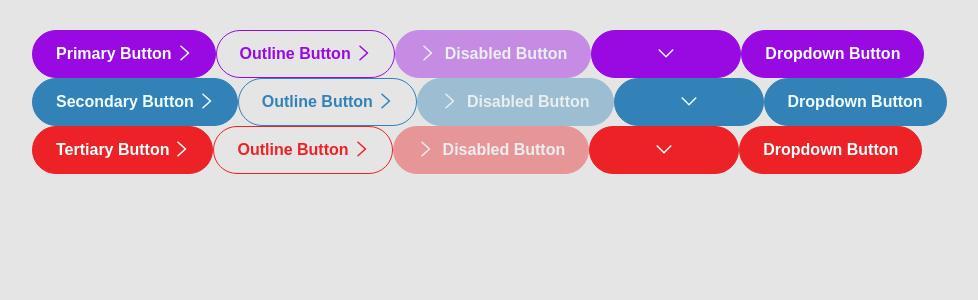
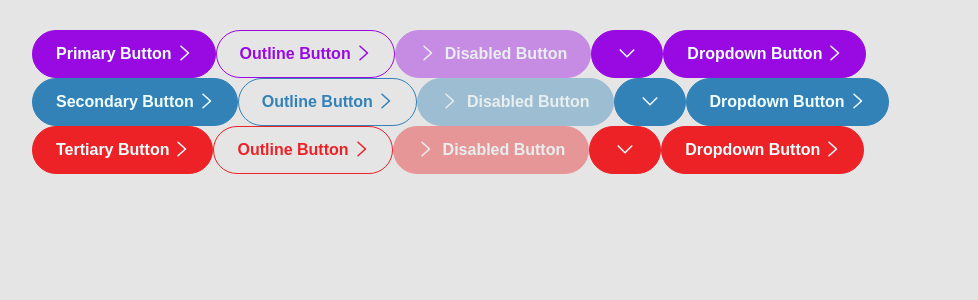
Before and after one commit to Fiooor/button-reactbs, a React (Create React App) app: page / in a window 1280 px wide. Shown: the top 300 px of the page, without its empty margins (24-1002 px from the left). Built offline with nearby package versions, Linux system fonts and the light colour scheme.

Commit message:
Fixed dropdown icon, added ARIA

```diff
--- a/src/App.tsx
+++ b/src/App.tsx
@@ -10,27 +10,30 @@ return (
     <Container>
         <Container>
             <Button text={'Primary Button'} icon={{
-                name: "ArrowRight",
-                position: "right"
+                name: 'ArrowRight',
+                position: 'right'
             }}/>
             <Button type={'primary-outline'} text={'Outline Button'} icon={{
-                name: "ArrowRight",
-                position: "right"
+                name: 'ArrowRight',
+                position: 'right'
             }}/>
             <Button text={'Disabled Button'} disabled icon={{
-                name: "ArrowRight",
-                position: "left",
+                name: 'ArrowRight',
+                position: 'left',
             }}/>
             <Button icon={{
-                name: "ArrowDown",
-                position: "center",
+                name: 'ArrowDown',
+                position: 'center',
             }}/>
-            <Dropdown id='suggestion-element' button={{
+            <Dropdown id='dropdown-element' button={{
                 text: 'Dropdown Button',
                 icon: {
-                    name:"ArrowRight",
-                    position:"right"
-                }
+                    name:'ArrowRight',
+                    position:'right'
+                },
+                ariaLabel: 'Dropdown Button',
+                ariaExpanded: false,
+                ariaControls: 'dropdown-element'
             }} items={[
                 {
                     label: 'First option',
@@ -66,28 +69,31 @@ return (
         </Container>
         <Container>
             <Button type={'secondary'} text={'Secondary Button'} icon={{
-                name: "ArrowRight",
-                position: "right"
+                name: 'ArrowRight',
+                position: 'right'
             }}/>
             <Button type={'secondary-outline'} text={'Outline Button'} icon={{
-                name: "ArrowRight",
-                position: "right"
+                name: 'ArrowRight',
+                position: 'right'
             }}/>
             <Button type={'secondary'} text={'Disabled Button'} disabled icon={{
-                name: "ArrowRight",
-                position: "left"
+                name: 'ArrowRight',
+                position: 'left'
             }}/>
             <Button type={'secondary'} icon={{
-                name: "ArrowDown",
-                position: "center"
+                name: 'ArrowDown',
+                position: 'center'
             }}/>
-            <Dropdown id='suggestion-element' button={{
+            <Dropdown id='dropdown-element' button={{
                 text: 'Dropdown Button',
                 type: 'secondary',
                 icon: {
-                    name:"ArrowRight",
-                    position:"right"
-                }
+                    name:'ArrowRight',
+                    position:'right'
+                },
+                ariaLabel: 'Dropdown Button',
+                ariaExpanded: false,
+                ariaControls: 'dropdown-element'
             }} items={[
                 {
                     label: 'First option',
@@ -122,29 +128,32 @@ return (
             ]} />
         </Container>
         <Container>
-            <Button text={'Tertiary Button'} type={"tertiary"} icon={{
-                name: "ArrowRight",
-                position: "right"
+            <Button text={'Tertiary Button'} type={'tertiary'} icon={{
+                name: 'ArrowRight',
+                position: 'right'
             }}/>
             <Button type={'tertiary-outline'} text={'Outline Button'} icon={{
-                name: "ArrowRight",
-                position: "right"
+                name: 'ArrowRight',
+                position: 'right'
             }}/>
-            <Button text={'Disabled Button'} type={"tertiary"} disabled icon={{
-                name: "ArrowRight",
-                position: "left",
+            <Button text={'Disabled Button'} type={'tertiary'} disabled icon={{
+                name: 'ArrowRight',
+                position: 'left',
             }}/>
-            <Button type={"tertiary"} icon={{
-                name: "ArrowDown",
-                position: "center",
+            <Button type={'tertiary'} icon={{
+                name: 'ArrowDown',
+                position: 'center',
             }}/>
-            <Dropdown id='suggestion-element' button={{
-                type: "tertiary",
+            <Dropdown id='dropdown-element' button={{
+                type: 'tertiary',
                 text: 'Dropdown Button',
                 icon: {
-                    name:"ArrowRight",
-                    position:"right"
-                }
+                    name: 'ArrowRight',
+                    position: 'right'
+                },
+                ariaLabel: 'Dropdown Button',
+                ariaExpanded: false,
+                ariaControls: 'dropdown-element'
             }} items={[
                 {
                     label: 'First option',
--- a/src/button/button.tsx
+++ b/src/button/button.tsx
@@ -1,7 +1,7 @@
-import * as React from "react";
+import * as React from 'react';
 import cx from 'classnames';
 import './styles.scss'
-import Icon, { IIconItemProps } from "../icon/icon";
+import Icon, { IIconItemProps } from '../icon/icon';
 export type TButtonType = 'primary' | 'secondary' | 'primary-outline' | 'secondary-outline' | 'tertiary' | 'tertiary-outline'
 
 export interface IButtonProps<Type = TButtonType>{
@@ -11,44 +11,47 @@ export interface IButtonProps<Type = TButtonType>{
     disabled?: boolean;
     icon?: IIconItemProps;
     isActive?: boolean;
+    ariaLabel?: string;
+    'ariaExpanded'?: boolean;
+    'ariaControls'?: string;
 }
 
 const Button = React.forwardRef<HTMLButtonElement, IButtonProps>((props, ref) => {
     const btnClass = cx({
         'btn': true,
-        'btn__primary': props.type === "primary",
-        'btn__secondary': props.type === "secondary",
-        'btn__tertiary': props.type === "tertiary",
-        'btn__primary--outline': props.type === "primary-outline",
-        'btn__secondary--outline': props.type === "secondary-outline",
-        'btn__tertiary--outline': props.type === "tertiary-outline",
+        'btn__primary': props.type === 'primary',
+        'btn__secondary': props.type === 'secondary',
+        'btn__tertiary': props.type === 'tertiary',
+        'btn__primary--outline': props.type === 'primary-outline',
+        'btn__secondary--outline': props.type === 'secondary-outline',
+        'btn__tertiary--outline': props.type === 'tertiary-outline',
     });
 
     return (
-        <button className={btnClass} disabled={props.disabled} onClick={props.onClick} ref={ref}>
-            <span className={"btn__inner"}>
-                {props.icon?.position == "left" &&
+        <button className={btnClass} disabled={props.disabled} onClick={props.onClick} ref={ref} aria-label={props.ariaLabel} aria-expanded={props.ariaExpanded} aria-controls={props.ariaControls}>
+            <span className={'btn__inner'}>
+                {props.icon?.position == 'left' &&
                     <span>
-                        <span className={"btn__icon-wrapper btn__icon-wrapper--left"}>
+                        <span className={'btn__icon-wrapper btn__icon-wrapper--left'}>
                             <Icon position={props.icon.position} name={props.icon.name}/>
                         </span>
                     </span>
                 }
                 {props.text &&
-                    <span className={"btn__text"}>
+                    <span className={'btn__text'}>
                         {props.text}
                     </span>
                 }
-                {props.icon?.position == "center" &&
+                {props.icon?.position == 'center' &&
                   <span>
-                        <span className={"btn__icon-wrapper btn__icon-wrapper--center"}>
+                        <span className={'btn__icon-wrapper btn__icon-wrapper--center'}>
                             <Icon position={props.icon.position} name={props.icon.name}/>
                         </span>
                     </span>
                 }
-                {props.icon?.position == "right" &&
+                {props.icon?.position == 'right' &&
                     <span>
-                        <span className={"btn__icon-wrapper btn__icon-wrapper--right"}>
+                        <span className={'btn__icon-wrapper btn__icon-wrapper--right'}>
                             <Icon position={props.icon.position} name={props.icon.name}/>
                         </span>
                     </span>
@@ -59,7 +62,8 @@ const Button = React.forwardRef<HTMLButtonElement, IButtonProps>((props, ref) =>
 });
 
 Button.defaultProps = {
-    type: "primary",
+    ariaLabel: 'Button',
+    type: 'primary',
 }
 
 export default Button
--- a/src/button/styles.scss
+++ b/src/button/styles.scss
@@ -1,8 +1,4 @@
 .btn {
-    @media only screen and (min-width: 600px) {
-        min-width: 150px;
-    }
-
     display: inline-block;
     padding: 5px 23px;
     position: relative;
@@ -70,7 +66,7 @@
 
     &:focus {
         background-color: #3282b8;
-        border: 2px solid #b700ff;
+        border: 2px solid #0094FF;
         color: #eeeeee;
     }
 
@@ -87,7 +83,7 @@
 
         &:focus {
             background-color: #3282b8;
-            border: 2px solid #b700ff;
+            border: 2px solid #0094FF;
             color: #eeeeee;
         }
     }
--- a/src/container/container.tsx
+++ b/src/container/container.tsx
@@ -1,6 +1,6 @@
-import React from "react";
+import React from 'react';
 import './styles.scss'
-import classNames from "classnames";
+import classNames from 'classnames';
 
 interface ContainerProps {
     children: React.ReactNode | React.ReactNode[];
--- a/src/dropdown/dropdown.tsx
+++ b/src/dropdown/dropdown.tsx
@@ -85,9 +85,9 @@ const Dropdown = React.forwardRef<HTMLButtonElement, IDropdownProps>((props,  re
 
     return (
         <>
-            <Button text={props.button.text} type={props.button.type} onClick={() => setOpen(!open)} ref={dropRef}/>
+            <Button text={props.button.text} type={props.button.type} onClick={() => setOpen(!open)} ref={dropRef} icon={props.button.icon} ariaLabel={props.button.ariaLabel} ariaExpanded={open} ariaControls={props.button.ariaControls}/>
             {open && (
-                <div className={'dropdown'} id={props.id} style={{transform: `translate3d(${x}px, ${y}px, 0px)`, inset: '0px auto auto 0px', zIndex: '21'}}>
+                <div className={'dropdown'} style={{transform: `translate3d(${x}px, ${y}px, 0px)`, inset: '0px auto auto 0px', zIndex: '21'}}>
                     <ul className={'dropdown__element'} ref={menuRef}>
                         {listItems}
                     </ul>
--- a/src/hooks/useForwardRef.ts
+++ b/src/hooks/useForwardRef.ts
@@ -1,4 +1,4 @@
-import {ForwardedRef, useEffect, useRef} from "react";
+import {ForwardedRef, useEffect, useRef} from 'react';
 
 const useForwardRef = <T,>(
     ref: ForwardedRef<T>,
```
Also changed, not shown: src/icon/icon.tsx (+13 -13 lines).
